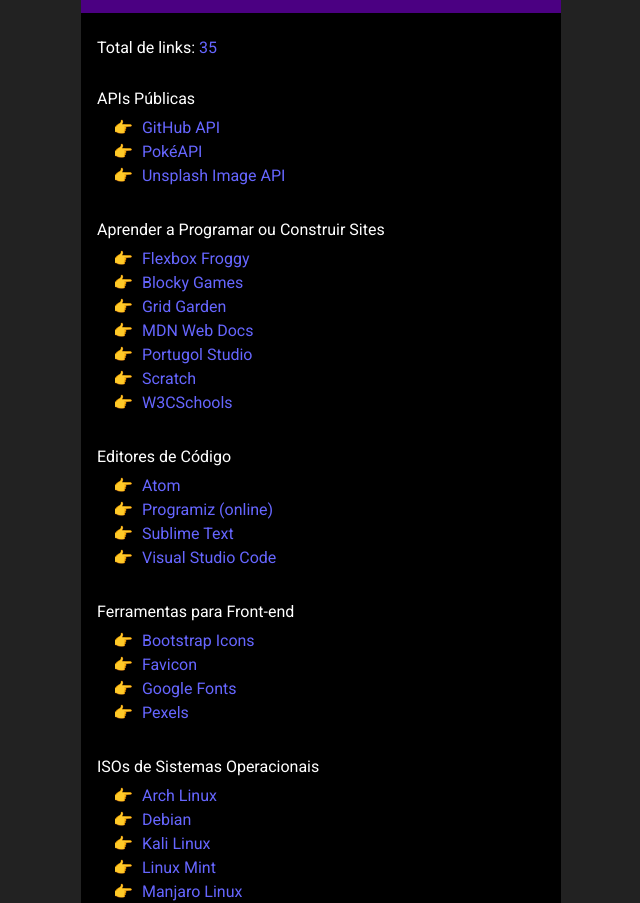
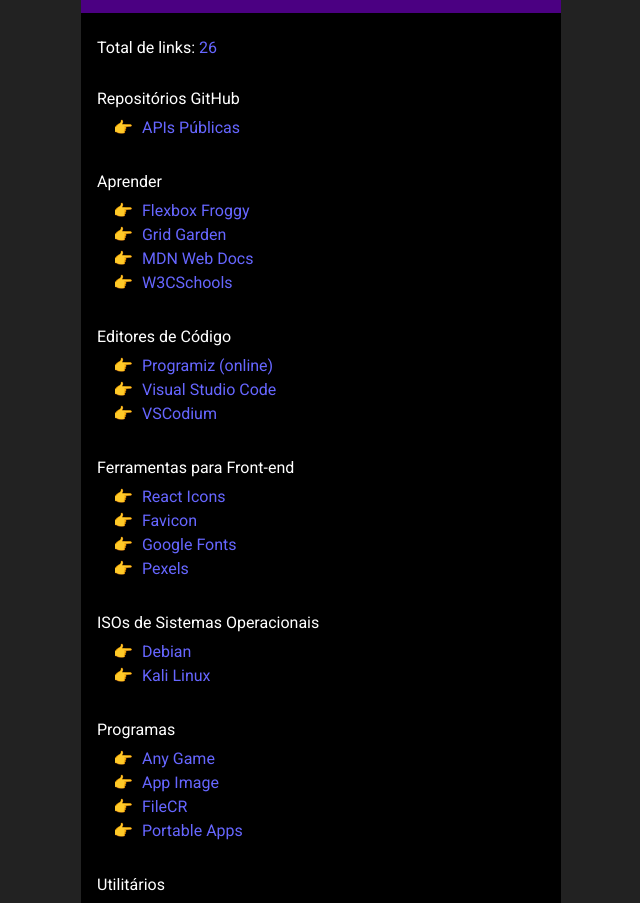
Before and after one commit to zolppy/useful-links, a plain HTML site: page index.html in a window 1280 px wide. Shown: the part 47-950 px from the top of the page, without its empty margins (319-959 px from the left). Drawn offline with Linux system fonts and the light colour scheme.

Commit message:
feat: adicionados e removidos alguns links

```diff
--- a/index.html
+++ b/index.html
@@ -5,12 +5,19 @@
     <meta name="viewport" content="width=device-width, initial-scale=1.0" />
     <title>Links úteis</title>
     <link rel="stylesheet" href="assets/css/styles.css" />
-  <link rel="shortcut icon" href="assets/img/favicon.ico" type="image/x-icon" />
+    <link
+      rel="shortcut icon"
+      href="assets/img/favicon.ico"
+      type="image/x-icon"
+    />
     <script defer src="assets/js/main.js"></script>
     <!-- Roboto - Google Fonts -->
     <link rel="preconnect" href="https://fonts.googleapis.com" />
     <link rel="preconnect" href="https://fonts.gstatic.com" crossorigin />
-  <link href="https://fonts.googleapis.com/css2?family=Roboto:ital,wght@0,100;0,300;0,400;0,500;0,700;0,900;1,100;1,300;1,400;1,500;1,700;1,900&display=swap" rel="stylesheet" />
+    <link
+      href="https://fonts.googleapis.com/css2?family=Roboto:ital,wght@0,100;0,300;0,400;0,500;0,700;0,900;1,100;1,300;1,400;1,500;1,700;1,900&display=swap"
+      rel="stylesheet"
+    />
   </head>
   <body>
     <header class="header center max-width-480 min-width-320">
@@ -18,42 +25,26 @@
     </header>
     <main class="content center max-width-480 min-width-320">
       <section class="info">
-      <p class="info__total">Total de links: <span class="info__total__value"></span></p>
+        <p class="info__total">
+          Total de links: <span class="info__total__value"></span>
+        </p>
       </section>
       <section class="category">
-      <h2 class="category__title">APIs Públicas</h2>
+        <h2 class="category__title">Repositórios GitHub</h2>
         <ul class="category__list">
           <li class="category__item">
             <a
-            href="https://docs.github.com/pt/rest/using-the-rest-api/getting-started-with-the-rest-api?apiVersion=2022-11-28"
+              href="https://github.com/public-apis/public-apis"
               class="category__link"
               target="_blank"
             >
-            GitHub API
-          </a>
-        </li>
-        <li class="category__item">
-          <a
-            href="https://pokeapi.co/docs/v2"
-            class="category__link"
-            target="_blank"
-          >
-            PokéAPI
-          </a>
-        </li>
-        <li class="category__item">
-          <a
-            href="https://unsplash.com/documentation"
-            class="category__link"
-            target="_blank"
-          >
-            Unsplash Image API
+              APIs Públicas
             </a>
           </li>
         </ul>
       </section>
       <section class="category">
-      <h2 class="category__title">Aprender a Programar ou Construir Sites</h2>
+        <h2 class="category__title">Aprender</h2>
         <ul class="category__list">
           <li class="category__item">
             <a
@@ -62,15 +53,6 @@
               target="_blank"
             >
               Flexbox Froggy
-          </a>
-        </li>
-        <li class="category__item">
-          <a
-            href="https://blockly.games/?lang=pt-br"
-            class="category__link"
-            target="_blank"
-          >
-            Blocky Games
             </a>
           </li>
           <li class="category__item">
@@ -93,24 +75,6 @@
           </li>
           <li class="category__item">
             <a
-            href="https://univali-lite.github.io/Portugol-Studio/"
-            class="category__link"
-            target="_blank"
-          >
-            Portugol Studio
-          </a>
-        </li>
-        <li class="category__item">
-          <a
-            href="https://scratch.mit.edu/"
-            class="category__link"
-            target="_blank"
-          >
-            Scratch
-          </a>
-        </li>
-        <li class="category__item">
-          <a
               href="https://www.w3schools.com/"
               class="category__link"
               target="_blank"
@@ -125,29 +89,11 @@
         <ul class="category__list">
           <li class="category__item">
             <a
-          href="https://atom-editor.cc/"
-          class="category__link"
-          target="_blank"
-          >
-            Atom
-          </a>
-        </li>
-        <li class="category__item">
-          <a
               href="https://www.programiz.com/javascript/online-compiler/"
               class="category__link"
               target="_blank"
             >
               Programiz (online)
-        </a>
-        </li>
-        <li class="category__item">
-          <a
-            href="https://www.sublimetext.com/download"
-            class="category__link"
-            target="_blank"
-          >
-            Sublime Text
             </a>
           </li>
           <li class="category__item">
@@ -159,6 +105,15 @@
               Visual Studio Code
             </a>
           </li>
+          <li class="category__item">
+            <a
+              href="https://vscodium.com/#install"
+              class="category__link"
+              target="_blank"
+            >
+              VSCodium
+            </a>
+          </li>
         </ul>
       </section>
       <section class="category">
@@ -166,11 +121,11 @@
         <ul class="category__list">
           <li class="category__item">
             <a
-            href="https://icons.getbootstrap.com/"
+              href="https://react-icons.github.io/react-icons/"
               class="category__link"
               target="_blank"
             >
-            Bootstrap Icons
+              React Icons
             </a>
           </li>
           <li class="category__item">
@@ -207,15 +162,6 @@
         <ul class="category__list">
           <li class="category__item">
             <a
-            href="https://archlinux.org/download/"
-            class="category__link"
-            target="_blank"
-          >
-            Arch Linux
-          </a>
-        </li>
-        <li class="category__item">
-          <a
               href="https://www.debian.org/download.pt.html"
               class="category__link"
               target="_blank"
@@ -230,33 +176,6 @@
               target="_blank"
             >
               Kali Linux
-          </a>
-        </li>
-        <li class="category__item">
-          <a
-            href="https://www.linuxmint.com/download.php"
-            class="category__link"
-            target="_blank"
-          >
-            Linux Mint
-          </a>
-        </li>
-        <li class="category__item">
-          <a
-            href="https://manjaro.org/download/"
-            class="category__link"
-            target="_blank"
-          >
-            Manjaro Linux
-          </a>
-        </li>
-        <li class="category__item">
-          <a
-            href="https://ubuntu.com/download/desktop"
-            class="category__link"
-            target="_blank"
-          >
-            Ubuntu
             </a>
           </li>
         </ul>
@@ -341,6 +260,15 @@
               Remove bg
             </a>
           </li>
+          <li class="category__item">
+            <a
+              href="https://www.adarsus.com/en/remove-metadata-online-document-image-video/"
+              class="category__link"
+              target="_blank"
+            >
+              File metadata remover
+            </a>
+          </li>
         </ul>
       </section>
       <section class="category">
```
Lines whose indentation alone changed are shown as unchanged.
